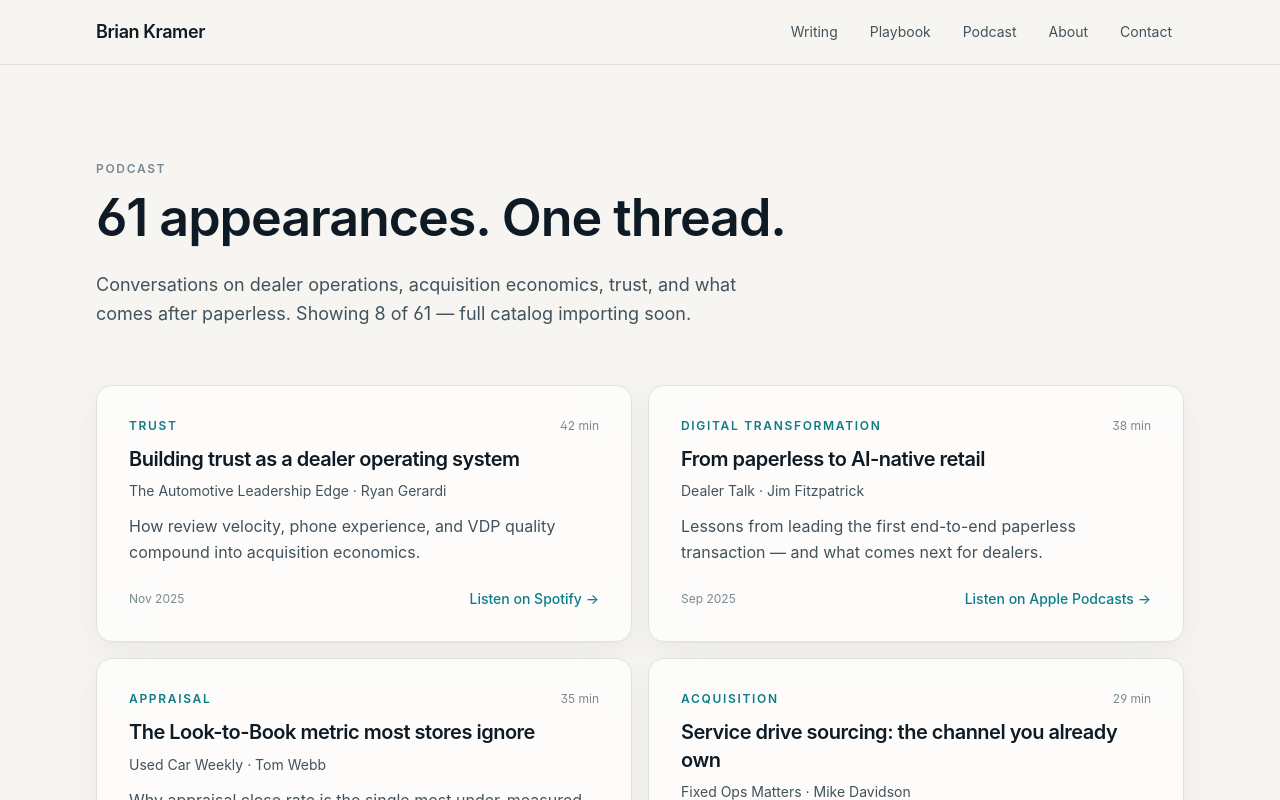
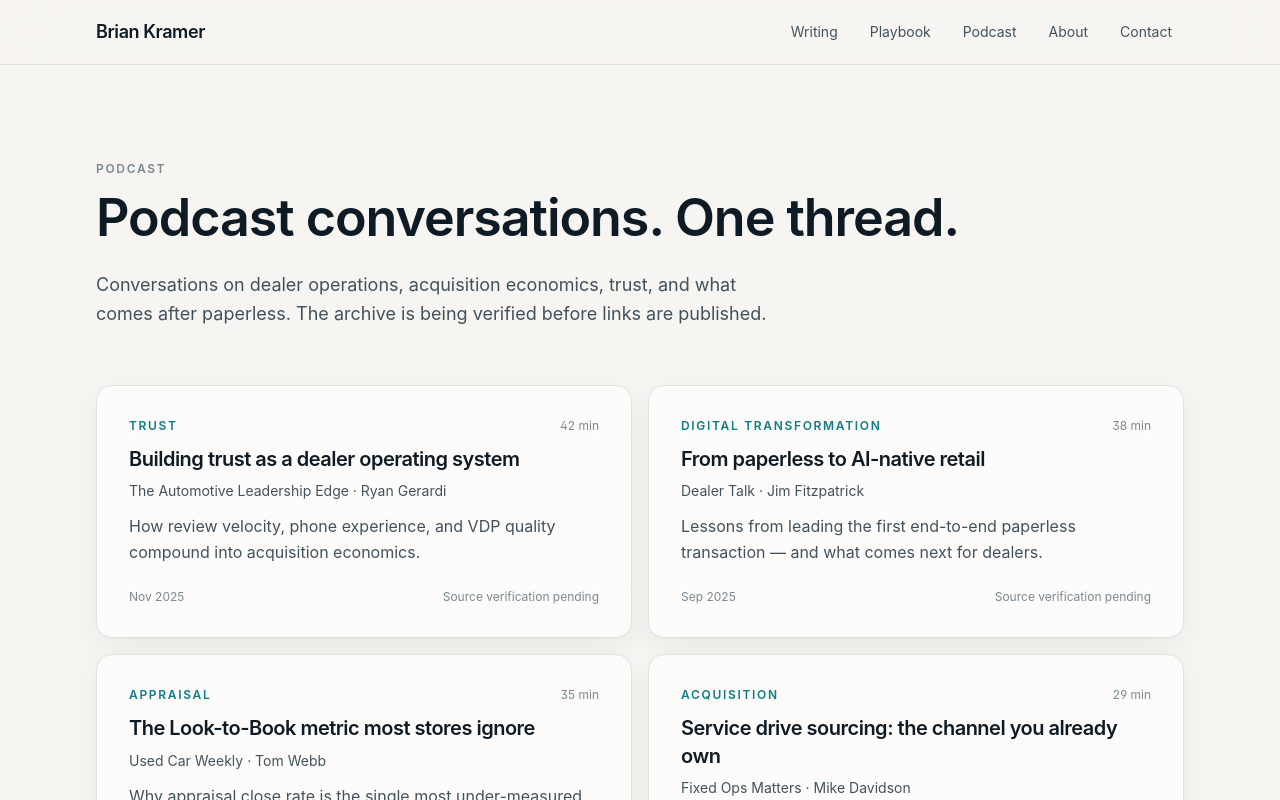
Before and after one commit to Kramerbrian/briankramer.io, a Next.js app: page /podcast in a window 1280 px wide. Shown: the top 800 px of the page. Built offline with nearby package versions, Linux system fonts and the light colour scheme.

Commit message:
Add podcast canonical metadata and verification labels

```diff
--- a/app/podcast/page.tsx
+++ b/app/podcast/page.tsx
@@ -1,11 +1,13 @@
 import type { Metadata } from 'next';
+import Script from 'next/script';
 import { GlassCard } from '@/components/GlassCard';
 import { getAllPodcasts, TOTAL_PODCAST_COUNT } from '@/content/podcasts/seed';
 
 export const metadata: Metadata = {
   title: 'Podcast',
   description:
-    'Podcast appearances on dealer operations, acquisition, trust, and digital transformation.',
+    'Verified podcast appearances on dealer operations, acquisition, trust, and digital transformation.',
+  alternates: { canonical: '/podcast' },
 };
 
 const pillarLabels: Record<string, string> = {
@@ -30,12 +32,12 @@ export default function PodcastPage() {
 
   return (
     <section className="container-page pt-16 pb-24 md:pt-24">
+      <Script id="schema-podcast" type="application/ld+json" dangerouslySetInnerHTML={{ __html: JSON.stringify({ '@context': 'https://schema.org', '@type': 'CollectionPage', name: 'Brian Kramer Podcast', url: 'https://www.briankramer.io/podcast', isPartOf: { '@type': 'WebSite', name: 'Brian Kramer', url: 'https://www.briankramer.io' } }) }} />
       <p className="eyebrow">Podcast</p>
-      <h1 className="mt-3 text-display font-semibold text-ink">61 appearances. One thread.</h1>
+      <h1 className="mt-3 text-display font-semibold text-ink">Podcast conversations. One thread.</h1>
       <p className="mt-6 max-w-2xl text-lg leading-relaxed text-ink-muted">
         Conversations on dealer operations, acquisition economics, trust, and what comes after
-        paperless. Showing {podcasts.length} of {TOTAL_PODCAST_COUNT} — full catalog importing
-        soon.
+        paperless. The archive is being verified before links are published.
       </p>
 
       <ul className="mt-14 grid grid-cols-1 gap-4 md:grid-cols-2">
@@ -70,7 +72,7 @@ export default function PodcastPage() {
                     month: 'short',
                   })}
                 </time>
-                {pod.sourceUrl && (
+                {pod.sourceVerified && pod.sourceUrl ? (
                   <a
                     href={pod.sourceUrl}
                     target="_blank"
@@ -79,6 +81,8 @@ export default function PodcastPage() {
                   >
                     Listen on {platformLabels[pod.sourcePlatform] ?? 'Web'} →
                   </a>
+                ) : (
+                  <span className="text-xs text-ink-faint">Source verification pending</span>
                 )}
               </div>
             </GlassCard>
```
